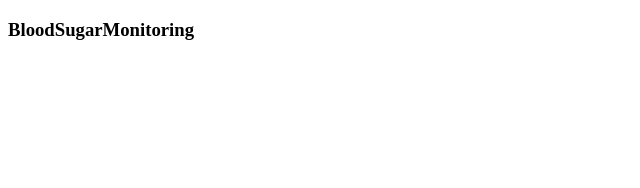
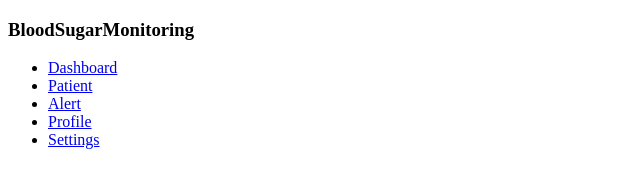
Before and after one commit to Mehakpreet-07/BloodSugarMonitoring, a plain HTML site: page index.html in a window 1280 px wide. Shown: the whole page, without its empty margins (0-640 px from the left). Drawn offline with Linux system fonts and the light colour scheme.

Commit message:
added index.html two

```diff
--- a/index.html
+++ b/index.html
@@ -8,7 +8,13 @@
 <body>
     <nav>
         <h3>BloodSugarMonitoring</h3>
-
+        <ul>
+            <li><a href="#" class="active">Dashboard</a></li>
+            <li><a href="#">Patient</a></li>
+            <li><a href="#">Alert</a></li>
+            <li><a href="#">Profile</a></li>
+            <li><a href="#">Settings</a></li>
+        </ul>
     </nav>
 </body>
 </html>
```
